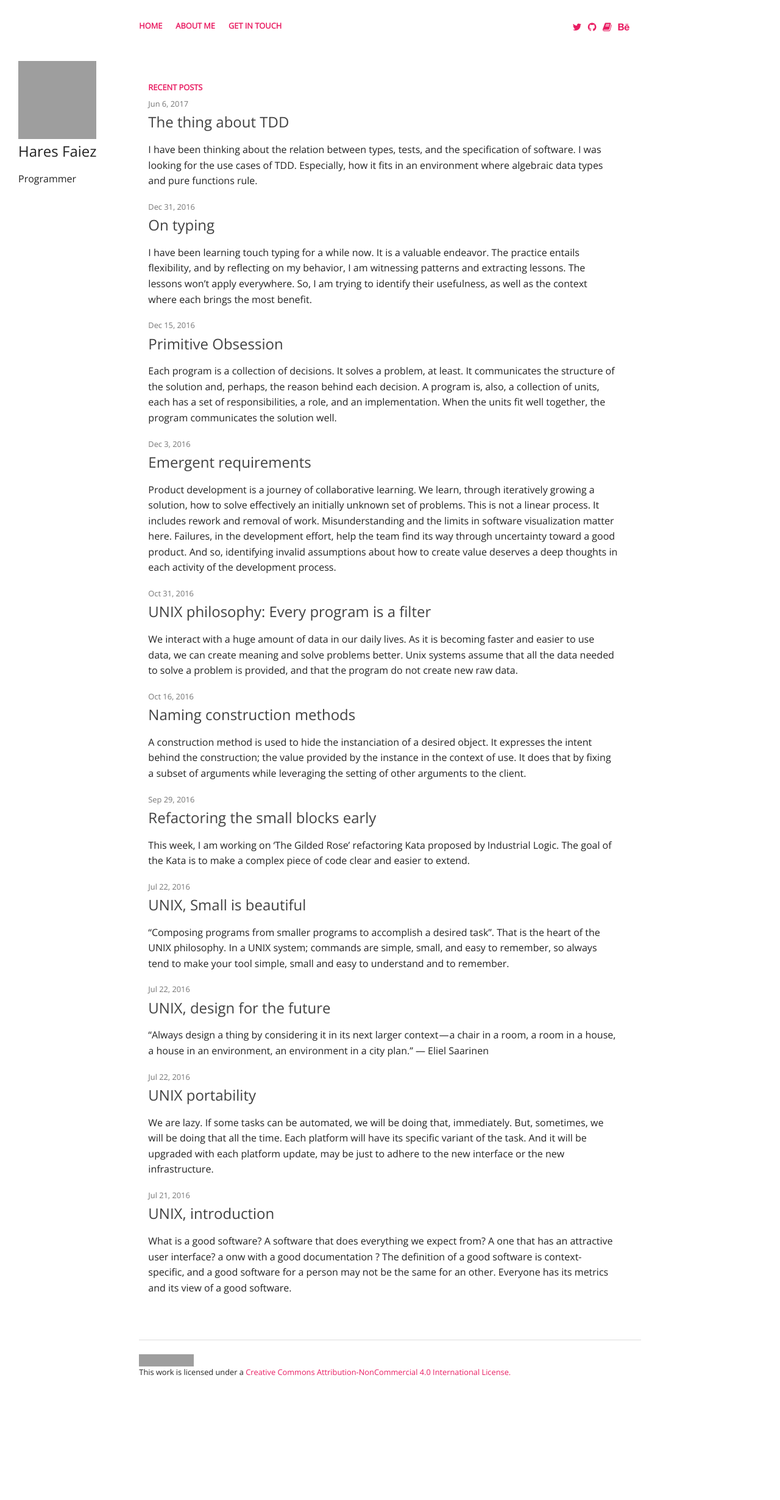
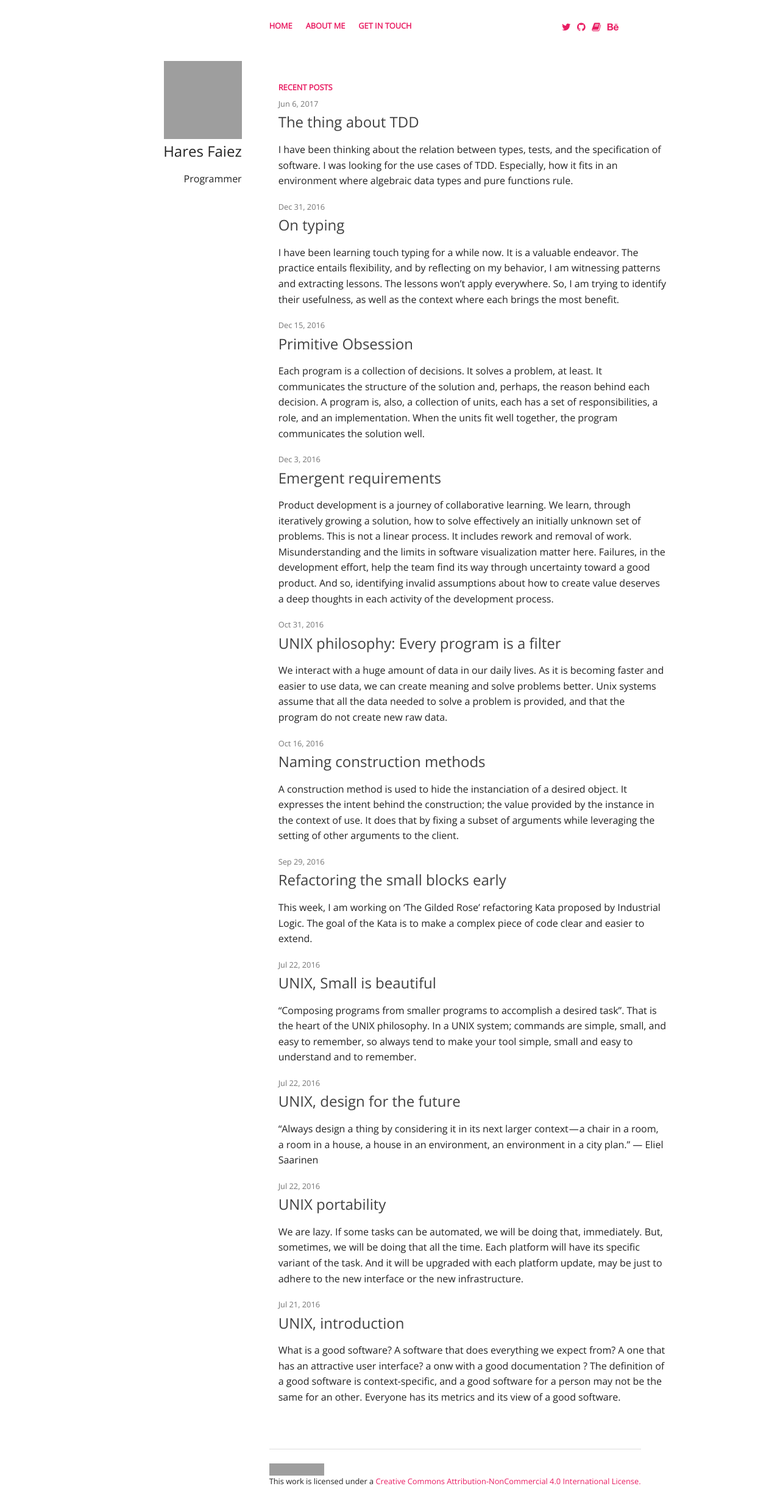
Before and after one commit to haresfaiez/haresfaiez.github.io, a Jekyll site: the page built from index.html, in a window 1280 px wide. Shown: the whole page at 61% size. Built offline with Jekyll 4.4.1, drawn with Linux system fonts in a browser that asks for light colours; some web fonts are replaced; before the commit the page ends 2281 px from its top, so only the background shows below that; grey boxes are pictures that could not be loaded.

Commit message:
Reduce the line size

```diff
--- a/_includes/about-me.html
+++ b/_includes/about-me.html
@@ -1,7 +1,7 @@
-<div class="row">
+<div class="row left-lane">
   <div class="small-12 medium-12 large-12 columns">
     <figure class="avatar">
-       <img src="{{ site.avatar }}" alt="Hares Faiez" />
+      <img src="{{ site.avatar }}" alt="Hares Faiez" />
     </figure>
   </div>
   <div class="small-12 medium-12 large-12 columns">
@@ -9,7 +9,7 @@
        {{ site.title }}
     </h1>
     <p>
-       {{ site.about }}
+      {{ site.about }}
     </p>
   </div>
 </div>
--- a/_includes/header.html
+++ b/_includes/header.html
@@ -1,8 +1,8 @@
 <header class="vertical-inset bounded">
-  <div class="small-12 medium-12 large-10 columns">
+  <div class="small-12 medium-12 large-9 columns">
     {% include pages-list.html %}
   </div>
-  <div class="small-12 medium-12 large-2 columns line">
+  <div class="small-12 medium-12 large-3 columns line">
     {% include contact.html %}
   </div>
 </header>
--- a/_includes/posts.html
+++ b/_includes/posts.html
@@ -1,5 +1,5 @@
 <section class="bloc row absolute">
-  <div class="small-12 medium-12 large-12 columns">
+  <div class="small-12 medium-12 large-10 columns">
     <h1 class='header'>RECENT POSTS</h1>
     {% for post in site.posts %}
       <article class="text-bloc">
--- a/_sass/custom/_spacing.scss
+++ b/_sass/custom/_spacing.scss
@@ -17,7 +17,14 @@ body > header {
 
 .bounded {
   @extend .large-10;
-  padding-left: grid-calc(2, 12);
+  padding-left: grid-calc(4, 12);
+}
+
+.left-lane {
+  text-align: right;
+  figure {
+    display: inline-block;
+  }
 }
 
 .absolute {
--- a/index.html
+++ b/index.html
@@ -2,10 +2,10 @@
 layout: default
 ---
 <div>
-  <section class="small-12 medium-12 large-2 columns">
+  <section class="small-12 medium-12 large-4 columns">
     {% include about-me.html %}
   </section>
-  <section class="small-12 medium-12 large-10 columns">
+  <section class="small-12 medium-12 large-8 columns">
     {% include posts.html %}
   </section>
 </div>
```
Also changed, not shown: 1 other file.
